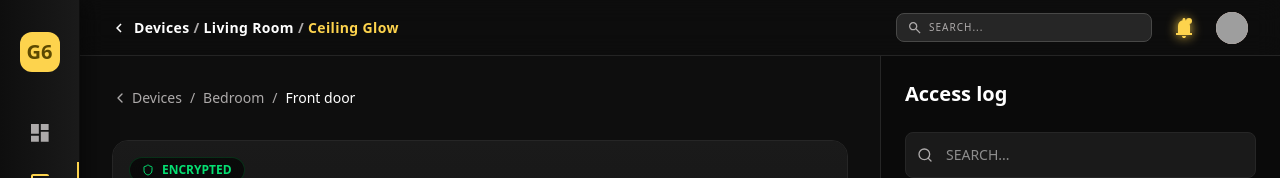
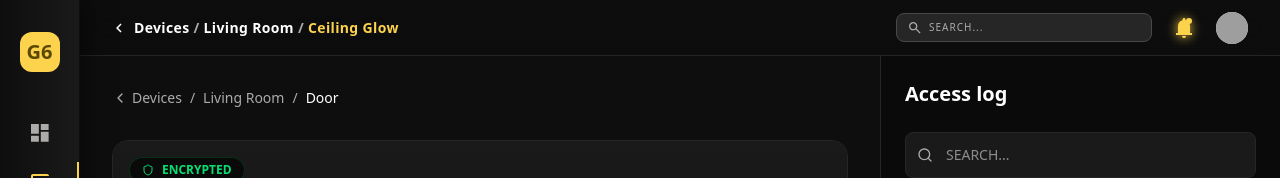
Before and after one commit to tthailong/g6_yolohome, a Next.js app in the folder frontend/: page /devices/door in a window 1280 px wide. Shown: the top 178 px of the page. Built offline with nearby package versions, Linux system fonts and the light colour scheme; no server answers; grey boxes are pictures that could not be loaded.

Commit message:
update: door page breadcrumb to Living Room / Door

```diff
--- a/frontend/app/devices/door/page.tsx
+++ b/frontend/app/devices/door/page.tsx
@@ -43,9 +43,9 @@
                 Devices
               </Link>
               <span className="mx-2">/</span>
-              <span>Bedroom</span>
+              <span>Living Room</span>
               <span className="mx-2">/</span>
-              <span className="text-white font-medium">Front door</span>
+              <span className="text-white font-medium">Door</span>
             </div>
 
             {/* Camera Feed Section */}
```
